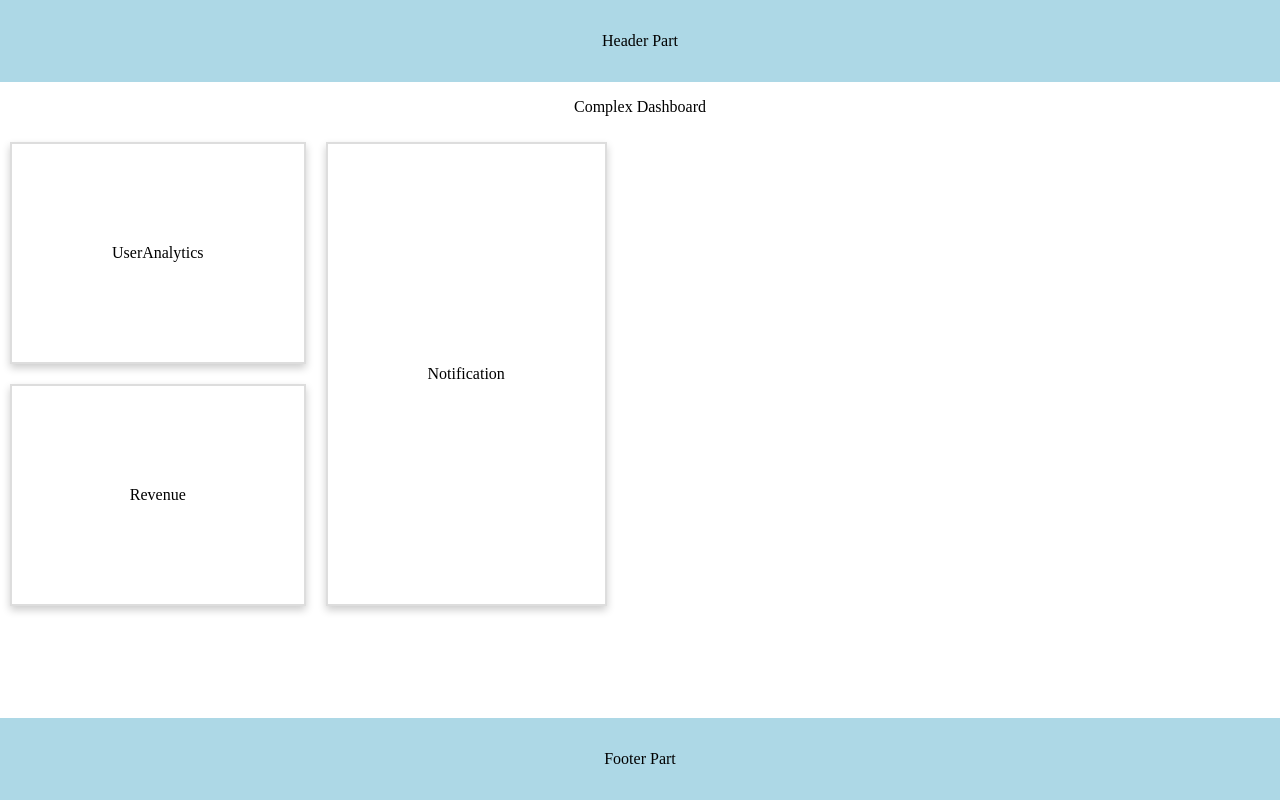
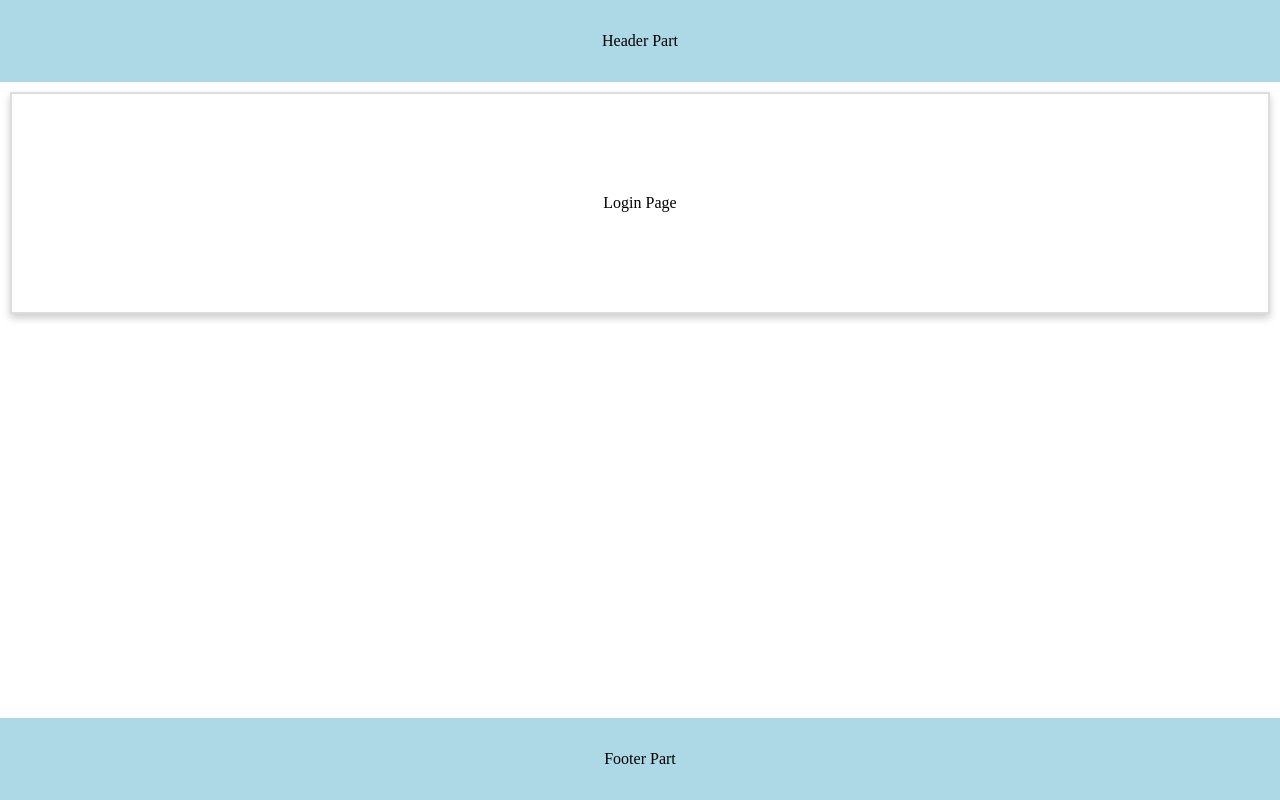
Before and after one commit to Mosharaf456/nextjs-fundamentals, a Next.js app: page /complex-dashboard in a window 1280 px wide. Built offline with nearby package versions, Linux system fonts and the light colour scheme.

Commit message:
ref  Parallel routes with conditional route , user authentication route using parallel route: ADDED

```diff
--- /dev/null
+++ b/src/app/complex-dashboard/@login/page.tsx
@@ -0,0 +1,17 @@
+/*
+*****Conditional Routes*****
+Parallel routes offers a way to implement conditional routing
+for instance based on user authentication state, can choose the dashboard for authenticated user
+or a login for those are not authenticated.
+This is powerfull as it enables fully separated code on the same URL.
+Note: If you didn,t see the dev server , please restart the dev server
+npm run dev
+
+*/
+import Card from "@/components/Card";
+
+export default function Login() {
+    return (
+        <Card>Login Page</Card>
+    );
+}
--- a/src/app/complex-dashboard/@notifications/page.tsx
+++ b/src/app/complex-dashboard/@notifications/page.tsx
@@ -1,5 +1,11 @@
 import Card from "@/components/Card";
+import Link from "next/link";
 
 export default function Notification() {
-    return <Card>Notification</Card>
+    return (
+        <Card>
+            <div>Notification</div>
+            <Link href="/complex-dashboard/archived"> archived</Link>
+        </Card>
+    );
 }
--- /dev/null
+++ b/src/app/complex-dashboard/@revenue/default.tsx
@@ -0,0 +1,5 @@
+import Card from "@/components/Card";
+
+export default function DefaultRevenue() {
+    return <Card>Revenue</Card>
+}
--- /dev/null
+++ b/src/app/complex-dashboard/@users/default.tsx
@@ -0,0 +1,5 @@
+import Card from "@/components/Card";
+
+export default function DefaultUserAnalytics() {
+    return <Card>UserAnalytics</Card>
+}
--- a/src/app/complex-dashboard/layout.tsx
+++ b/src/app/complex-dashboard/layout.tsx
@@ -1,15 +1,34 @@
+ /*
+ In Next.js the app router introduced twon advance routing
+ 1. Parallel routes
+ 2. Intercepting routes
+  ***Intercepting routes****
+  Intercepting routes allows us to intercept or stop the default routing behaviour to
+  present an alternative view or component when navigating through the UI, while still preserving
+  the intended route for scenarios like page reloads.
+  This can be useful if you want to show a route while keeping the context of the
+  current page.
+
+
+
+
+ */
 export default function ComDashboard({
     children,
     users,
     revenue,
-    notifications
+    notifications,
+    login
 }: {
-    children: React.ReactNode,
-    users: React.ReactNode,
-    revenue: React.ReactNode,
-    notifications: React.ReactNode
+    children: React.ReactNode;
+    users: React.ReactNode;
+    revenue: React.ReactNode;
+    notifications: React.ReactNode;
+    login: React.ReactNode;
 }) {
-    return (
+    const isLoggedIn = false; // useAuth();
+
+    return isLoggedIn ? (
         <div>
             <div>{children}</div>
             <div style={{ display: "flex", }}>
@@ -17,8 +36,10 @@
                     <div>{users}</div>
                     <div>{revenue}</div>
                 </div>
-                <div style={{ display: "flex", flex:1 }}>{notifications}</div>
+                <div>{notifications}</div>
             </div>
         </div>
-    )
+    ) : (
+        login
+    );
 }
--- a/src/app/complex-dashboard/page.tsx
+++ b/src/app/complex-dashboard/page.tsx
@@ -25,7 +25,7 @@
 export default function ComplexDashboard() {
     return (
         <div>
-            <p> Complex Dashboard</p>
+            <h1>Complex Dashboard</h1>
         </div>
     );
 }
--- a/src/app/layout.tsx
+++ b/src/app/layout.tsx
@@ -25,7 +25,7 @@
 To define dynamic metadata, export a function named generateMetadata that accepts the current route parameters as an argument.
 
 */
-import type { Metadata } from 'next'
+import type { Metadata } from 'next';
 
 export const metadata : Metadata = { // static metadata object
   title: {
```
Also changed, not shown: src/app/complex-dashboard/@login/default.tsx (added, +7 -0 lines), src/app/complex-dashboard/@notifications/archived/page.tsx (added, +29 -0 lines), src/app/complex-dashboard/default.tsx (added, +7 -0 lines).
